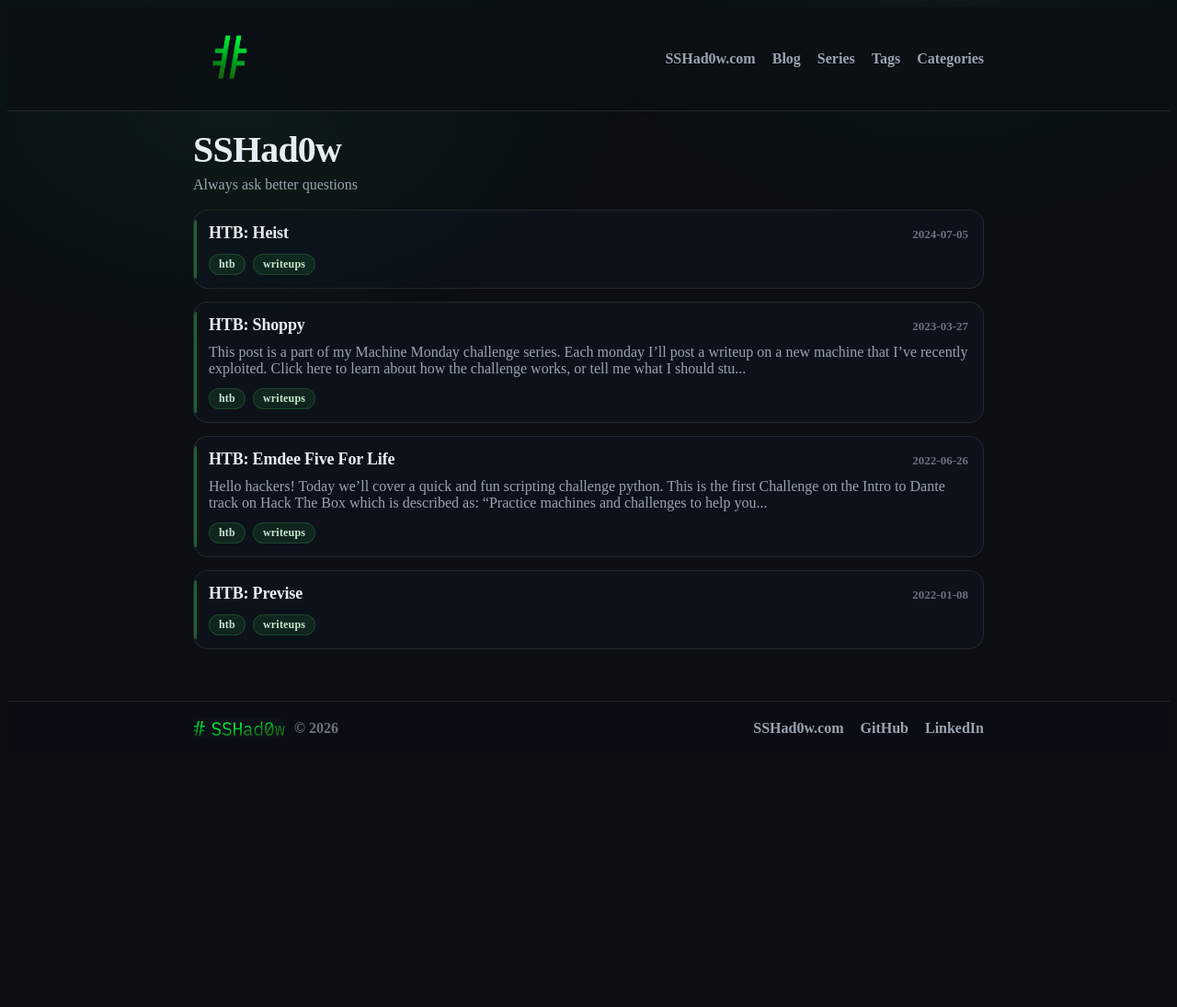
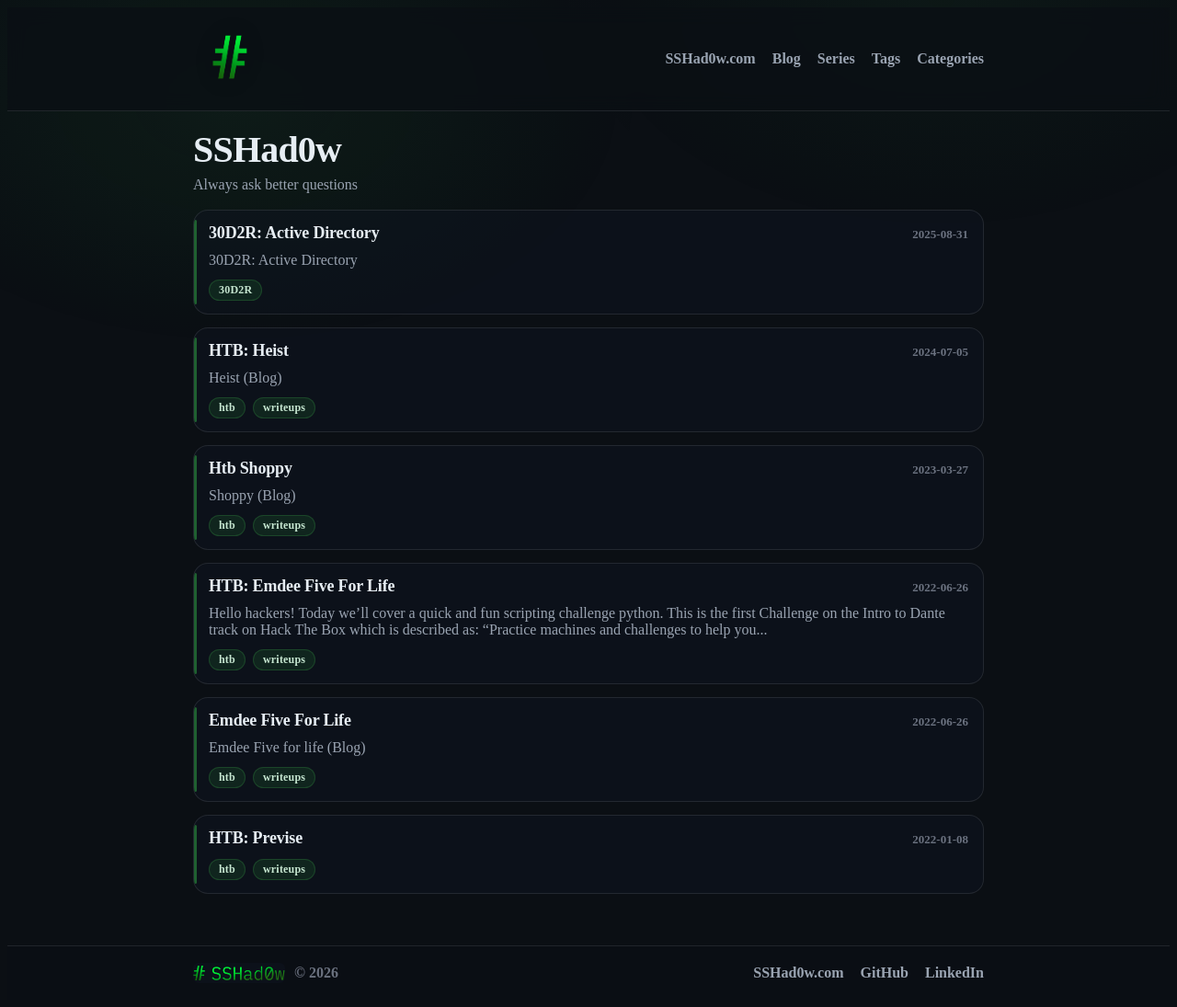
Before and after one commit to SSHad0w/https-blog.SSHad0w.com, a Jekyll site: the page built from index.md, in a window 1280 px wide and 1095 px high. Shown: the whole window at 92% size. Built offline with Jekyll 4.4.1, drawn with Linux system fonts in a browser that asks for light colours; part of the change alters nothing that is shown.

Commit message:
Publish blog package(s)

````diff
--- /dev/null
+++ b/_posts/2022-06-26-emdee-five-for-life.md
@@ -0,0 +1,310 @@
+---
+title: "Emdee Five For Life"
+date: 2022-06-26
+categories: ['htb', 'writeups']
+---
+Emdee Five for life (Blog)
+
+Hello hackers! Today we'll cover a quick and fun scripting challenge python. This is the first Challenge on the Intro to Dante track on Hack The Box which is described as:
+"Practice machines and challenges to help you prepare for the Dante Pro Lab."
+
+# Introduction
+
+For this challenge, we're met with a website that presents us with a prompt and field. The field says "MD5" in it, suggesting that we're expected to submit the MD5 hash version of the text.
+
+![7e8ffdf4cd21b8d8e520a7de76212fb2.png](/assets/img/emdee-five-for-life/6b5ffa159ff34547a89604173deec78c.png)
+
+# Methodology:
+
+I looked up an [MD5 hash generator website](https://www.md5hashgenerator.com/) to complete the challenge. I inputted the string, copied the hash, and I was met with an unfavorable response:
+
+![070ba9ff9b030207b243f0a632c19fa4.png](/assets/img/emdee-five-for-life/c7e303d689914f8ba57089583b5f9313.png)
+
+The site changed the text provided and told me I was "Too slow!". Since I didn't appreciate it's teasing, I decided to boost my speed with a bespoke solution to this challenge.
+
+# Identifying the template
+
+First, I need to see what a normal raw response looks like from this server, so I'm able to parse out the relevant data, hash it, and submit a response *programmatically*. For that reason, I don't think burp suite will help me here, as it won't give me a view of how it needs to be parsed. I think python will get the job done well.
+
+## Grabbing the response
+
+I opened up the greatest editor of all time and wrote:
+
+```py3
+import requests
+response = requests.get('http://134.209.176.83:30536') # change this for your instance!
+print(response.content)
+```
+
+It's extremely simple, but it did the trick. Running this code gave me a response like the following:
+
+```html
+b'<html>\n<head>\n<title>emdee five for life</title>\n</head>\n<body style="background-color:powderblue;">\n<h1 align=\'center\'>MD5 encrypt this string</h1><h3 align=\'center\'>c3WOTbjAmW4hFDHQpCjZ</h3><center><form action="" method="post">\n<input type="text" name="hash" placeholder="MD5" align=\'center\'></input>\n</br>\n<input type="submit" value="Submit"></input>\n</form></center>\n</body>\n</html>\n'
+```
+
+I ran it a few more times to make sure I had a good understanding of the format.
+
+Great! Now all I need to do is pluck out the relevant information in the response.
+
+## Parsing the output
+
+I tried parsing the output using classic python methods like `.split()`, but I ran into the following.
+
+```py3
+TypeError: byte indices must be integers or slices, not str
+```
+
+Turns out this was still raw bytes, instead of a proper string type.
+
+The following update to my code fixed this issue:
+
+```py3
+import requests
+response = requests.get('http://134.209.176.83:30536')
+res = response.content
+
+res = res.decode('utf-8')
+
+print(res)
+```
+
+Now our output is a properly formatted string:
+
+```html
+<html>
+<head>
+<title>emdee five for life</title>
+</head>
+<body style="background-color:powderblue;">
+<h1 align='center'>MD5 encrypt this string</h1><h3 align='center'>pV0iSaxkboFU0E07UayP</h3><center><form action="" method="post">
+<input type="text" name="hash" placeholder="MD5" align='center'></input>
+</br>
+<input type="submit" value="Submit"></input>
+</form></center>
+</body>
+</html>
+
+
+```
+
+## Grabbing specific output
+
+Now it's time to shave our output down to only the text we need. We can use any parsing method, but I found [This stack overflow answer](https://stackoverflow.com/a/24053323) to be most helpful.
+
+```py
+import requests
+response = requests.get('http://104.248.160.75:31480')
+res = response.content
+
+res = res.decode('utf-8')
+
+mystr = res
+search = "3 align='center'>"
+start = mystr.index(search)+len(search)
+stop = mystr.index("</h3>", start)
+res = (mystr [ start : stop ])
+
+print(res)
+```
+
+Now we have the raw "word."
+
+Now let's hash it!
+
+## Hashing the word
+
+[According to stack overflow](https://stackoverflow.com/a/5297483), we can use the following lines to make an MD5 hash of the word:
+
+```py3
+import hashlib
+print(hashlib.md5(res.encode('utf-8')).hexdigest())
+```
+
+Using the following code should yelid a valid MD5 hash:
+
+```py3
+import requests
+import hashlib
+response = requests.get('http://178.128.167.10:31790')
+res = response.content
+
+res = res.decode('utf-8')
+
+mystr = res
+search = "3 align='center'>"
+start = mystr.index(search)+len(search)
+stop = mystr.index("</h3>", start)
+res = (mystr [ start : stop ])
+
+print(res)
+
+print("MD5 version:")
+
+print(hashlib.md5(res.encode('utf-8')).hexdigest())
+```
+
+Output should look something like this:
+
+```
+fJHiQK1isKuPYxbEulUH
+MD5 version:
+80ed60f85b4fbbc982b5816912b1ba6a
+```
+
+Don't forget! We can always verify the validity with [an online tool:](https://www.md5hashgenerator.com/)
+
+![21e983c747f84524a318b84af239b953.png](/assets/img/emdee-five-for-life/b06943e9cb2b40f699d5f886736a8dbe.png)
+
+That looks correct! now, we can focus on sending the hashed message back to the server!
+
+## Sending the hash
+
+In the original response, we saw that the HTML field name was called "hash" so we'll use that field name to submit our response. [After a bit of reading](https://www.geeksforgeeks.org/get-post-requests-using-python/), the syntax became extremely straightforward for the `requests` library. We just need a dictionary to hold our data and submit our response. With that added, our code now looks like the following:
+
+```py3
+import requests
+import hashlib
+# Grabbing and decoding
+url = 'http://178.128.167.10:31790'
+response = requests.get(url)
+res = response.content
+res = res.decode('utf-8')
+# Parsing out the word
+mystr = res
+search = "3 align='center'>"
+start = mystr.index(search)+len(search)
+stop = mystr.index("</h3>", start)
+res = (mystr [ start : stop ])
+print(res)
+
+# Hashing as MD5
+print("MD5 version:")
+hash = (hashlib.md5(res.encode('utf-8')).hexdigest())
+print(hash)
+
+# Sending the hash
+payload = {"hash":hash}
+response = requests.post(url, data=payload)
+res = response.content
+flag = res.decode('utf-8')
+print("\n\n" + flag)
+```
+
+Everything looks ready to use, so let's run it!
+
+Output:
+
+## Our flag... Or not?
+
+```html
+LSByV3cfj4CH7ufR5G2a
+MD5 version:
+46b323c4923e460759346454210adb8f
+
+
+<html>
+<head>
+<title>emdee five for life</title>
+</head>
+<body style="background-color:powderblue;">
+<h1 align='center'>MD5 encrypt this string</h1><h3 align='center'>OLWB7P9EqGd03jHmmXRN</h3><p align='center'>Too slow!</p><center><form action="" method="post">
+<input type="text" name="hash" placeholder="MD5" align='center'></input>
+</br>
+<input type="submit" value="Submit"></input>
+</form></center>
+</body>
+</html>
+```
+
+It seems we're too slow.
+
+I thought we'd be fast enough, but maybe our code was too inefficient. We'll have to find a way to speed it up, but first we'll need to find out how fast we currently are!
+
+## Clocking our code
+
+Let's see how fast our code is running.
+
+We can use the `time` command to clock it
+
+`time python3 payload.py` yields us:
+
+```
+real	0m0.690s
+user	0m0.173s
+sys	0m0.017s
+```
+
+## Why it didn't work:
+
+After reading a [blog post](https://www.soeren.codes/posts/hackthebox-emdee-five-for-life-writeup/) about this challenge, I found out why this wouldn't work properly:
+
+![Credit to Soren_codes ](/assets/img/emdee-five-for-life/f59fe0ebbb2f4a779538177fb2affa12.png)
+
+Knowing this, I rewrote my code to use a single coherent `session` rather than sending random disjointed requests.
+
+Our code now looks like this:
+
+```
+import requests
+import hashlib
+# Grabbing and decoding
+url = 'http://161.35.166.224:32511'
+session = requests.session()
+response = session.get(url)
+res = response.content
+res = res.decode('utf-8')
+# Parsing out the word
+mystr = res
+search = "3 align='center'>"
+start = mystr.index(search)+len(search)
+stop = mystr.index("</h3>", start)
+res = (mystr [ start : stop ])
+print(res)
+
+# Hashing as MD5
+print("MD5 version:")
+hash = (hashlib.md5(res.encode('utf-8')).hexdigest())
+print(hash)
+
+
+# Sending the hash
+payload = {"hash":hash}
+response = session.post(url, data=payload)
+res = response.content
+flag = res.decode('utf-8')
+print("\n\n" + flag)
+```
+
+Only a few small changes, but it made a huge difference!
+
+Output:
+
+```
+C7RrJ4GN4f2tMK51Z8JZ
+MD5 version:
+d185f72466f92c697b6c9ed3ca496ebe
+
+
+<html>
+<head>
+<title>emdee five for life</title>
+</head>
+<body style="background-color:powderblue;">
+<h1 align='center'>MD5 encrypt this string</h1><h3 align='center'>C7RrJ4GN4f2tMK51Z8JZ</h3><p align='center'>HTB{N1c3_ScrIpt1nG_B0i!}</p><center><form action="" method="post">
+<input type="text" name="hash" placeholder="MD5" align='center'></input>
+</br>
+<input type="submit" value="Submit"></input>
+</form></center>
+</body>
+</html>
+```
+
+## Lessons learned
+It's times like this that remind me that [it's okay to use writeups](https://www.hackthebox.com/blog/It-is-Okay-to-Use-Writeups), even [the best people in the field do it to learn!](https://www.linkedin.com/posts/ippsec_it-is-okay-to-use-writeups-activity-7072539730092941312-VNtm?utm_source=share&utm_medium=member_desktop). If I hadn't have stopped and read a writeup, I wouldn't have understood why I needed to use `requests.session()`, and I wouldn't have been able to progress. It's easy to get frustrated while learning new things, but there's no point in staying frustrated if you're stuck.
+
+Thanks for reading! Be sure to come back to read my writeup on "Heist"!
+
+
+Thanks for reading! Be sure to come back to read my writeup on "Heist"!
+
+![148d5c56eb68815bb589c42a3b9da574.png](/assets/img/emdee-five-for-life/6421a9e3bea0497e914951adb3f79a2d.png)
--- a/_posts/2023-03-27-htb-shoppy.md
+++ b/_posts/2023-03-27-htb-shoppy.md
@@ -1,8 +1,10 @@
 ---
-title: "HTB: Shoppy"
+title: "Htb Shoppy"
 date: 2023-03-27
 categories: ['htb', 'writeups']
 ---
+Shoppy (Blog)
+
 This post is a part of my Machine Monday challenge series.
 Each monday I'll post a writeup on a new machine that I've recently exploited. Click here to learn about how the challenge works, or tell me what I should study next!
 
--- a/_posts/2024-07-05-htb-heist.md
+++ b/_posts/2024-07-05-htb-heist.md
@@ -3,6 +3,8 @@ title: "HTB: Heist"
 date: 2024-07-05
 categories: ['htb', 'writeups']
 ---
+Heist (Blog)
+
 ![416bc4cbf426f435082ec4ec9b7cb27a.png](/assets/img/htb-heist/1b5f0802a19c451fa1c381cb9da699a5.png)
 
 ## /etc/hosts
--- /dev/null
+++ b/_posts/2025-08-31-30d2r-active-directory.md
@@ -0,0 +1,92 @@
+---
+title: "30D2R: Active Directory"
+date: 2025-08-31
+categories: ['30D2R']
+---
+30D2R: Active Directory
+
+This post is a part of my [30 Days 2 Root](https://dev.to/sshad0w/30-days-to-root-challenge-introduction-3idp) challenge series.
+Essentially, I am trying to learn the basics of a different facet of cybersecurity each month. [Click here](https://dev.to/sshad0w/30-days-to-root-challenge-introduction-3idp) to learn about how the challenge works, or tell me what I should study next!
+
+## 1. Active Directory is a map
+
+> Each organization is a world that needs a map to navigate the lay of the land. With this map, administrators know where the valuable things are.
+>
+> The issue is...
+> Once attackers own this map, they don't only know *where* the valuable things are, they can control the borders.
+
+## 2. A breakdown of its components
+
+- Active Directory services are used in the fortune 500.
+
+- It's essentially a giant rulebook for an organization that says who can do what, and what they can access, and how they can access resources.
+
+### Core components:
+
+- **Users:**
+Individual users with specific security roles and privileges.
+
+- **Groups:**
+Groups are collections of users with specific roles and privileges.
+
+- **Computer accounts:**
+Computer accounts are a special type of user with "machine accounts". These often run automated scripts that may read or write to resources on a scheduled interval or if specific conditions are met.
+
+- **Domain controllers:**
+These are specific nodes that hold a snapshot of what the map should look like, include the users, groups and permissions associated with the environment.
+
+- **Organizational units:**
+These are larger groups. These may have blanket rules applied to them as a whole.
+
+- **Group policy objects:**
+The rules set for each organizational unit.
+
+> The Active Directory runs on the back of of LDAP (RFC 4511 and 4519) and Kerberos (RFC 4120)
+>
+> Once we get into authentication schemes and access control, this will be referenced again.
+
+## Why attackers *still* care about AD
+
+Whoever controls the map controls the routes. Who may walk to which regions, who gets stopped and questioned, and who is allowed to access specific resources
+
+Attackers may redraw the map in their own favor (basically gerrymandering)
+Granting themselves secret roads, or erasing evidence of their own wrongdoing.
+
+- Persistence
+Even if defenders rebuild some towns (Resetting passwords, patching, etc.)
+Attackers can still redraw boundaries at their whim.
+
+Compromising AD isn't like capturing a castle, but controlling GPS. All travelers follow the attacker's false reality.
+
+## Common Active Directory attack paths
+
+**Password spraying:**
+Once inside of an AD environment, attackers can spray for passwords on various users, machine accounts, and domain controllers.
+
+**Group Policy:**
+Since active directory allows multiple users to be managed by a single policy, attackers that can control, modify and set group policies can apply rules to users arbitrarily.
+
+**Kerberos ticket abuse:**
+(Kerberoasting, Golden ticket, silver ticket attacks).
+
+**Over permissive service accounts:**
+This is is very common attack path for attackers. Often times a service account with a simple password or compromised service tied to a machine account with too many permissions may also allow full domain compromise.
+
+**Cross domain trusts:**
+This can allow for multiple domains to be compromised all at once, and may bring down large organizations.
+
+## Why clients care
+
+All enterprises rely on AD for identity management. Without it, it will be extremely different to manage users at scale.
+
+Ransomware groups, APTs and threat actors go directly for it post compromise.
+
+Once the map is taken, there is no defense. All paths can be compromised.
+
+## The wrap
+
+This is an overly simplistic explanation for future posts. This blog merely explains "what AD is" and breadth of common attacks. Even viewing Active directory as the map gives you the edge many attackers nor defenders ever understand.
+
+Never forget:
+
+Always ask better questions.
````
